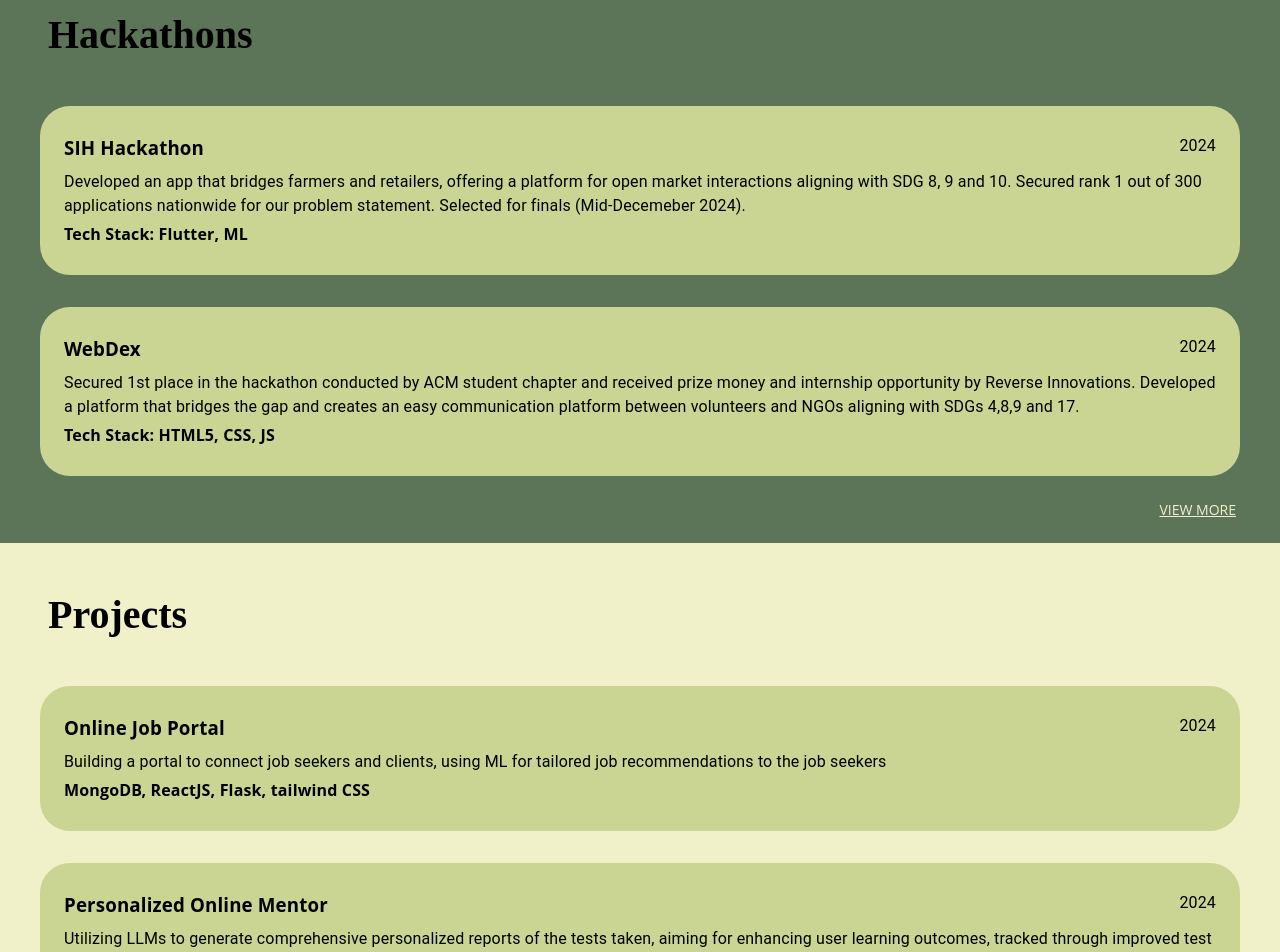
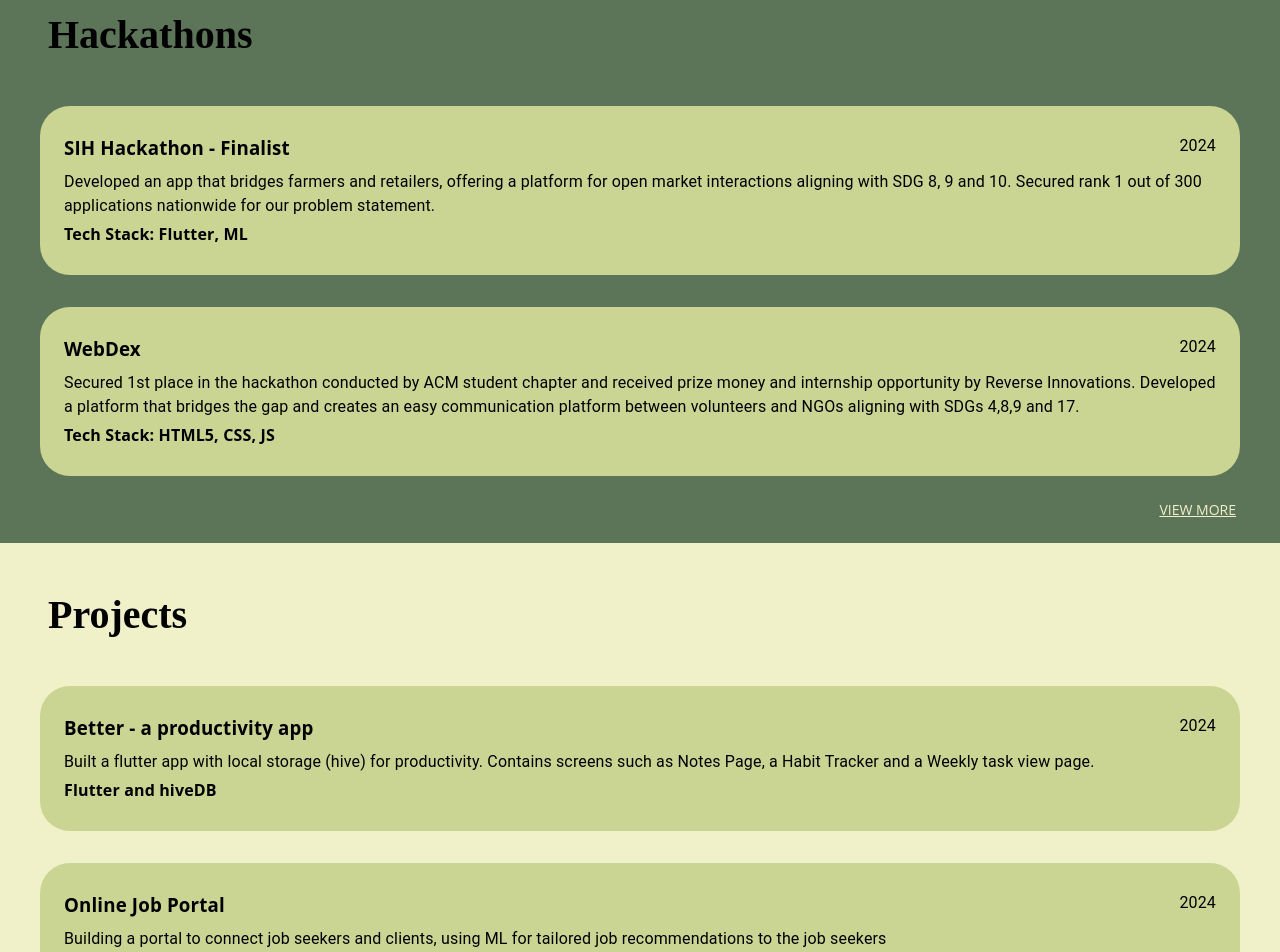
Before and after one commit to vilasini-v/vilasini-v-portfolio, a React (Create React App) app: page /work in a window 1280 px wide. Shown: the part 500-1452 px from the top of the page. Built offline with nearby package versions, Linux system fonts and the light colour scheme.

Commit message:
update as of 1st feb

```diff
--- a/src/components/home.js
+++ b/src/components/home.js
@@ -23,7 +23,7 @@ const Home=()=>{
         name: 'Vellore Institute of Technology',
         year: '2022-2026',
         specs: 'Bachelors of Technology in Computer Science',
-        grade: '9.15/10'
+        grade: '9.16/10'
         },
         {
             name: 'BASE PU college',
@@ -55,7 +55,10 @@ const Home=()=>{
             'pyTorch',
             'Langchain',
             'MongoDB',
-            'Flask'
+            'Flask',
+            'NodeJS',
+            'Django',
+            'AngularJS'
     ]
 
     return(
--- a/src/components/touch.js
+++ b/src/components/touch.js
@@ -10,7 +10,7 @@ const Touch = () => {
         <p>Get in touch with me!</p>
         <div className="contact-card">
             <div className='textContact'>
-            {/* <div className='line-2'><WhatsAppIcon style={{verticalAlign:"middle", fontSize:'2.5rem'}}/><span><a href='https://wa.me/918884734650'> +91 8884734650</a></span></div> */}
+            <div className='line-2'><WhatsAppIcon style={{verticalAlign:"middle", fontSize:'2.5rem'}}/><span><a href='https://wa.me/918884734650'> +91 8884734650</a></span></div>
             <div className='line-2'><EmailIcon style={{verticalAlign:"middle", fontSize:'2.5rem'}}/><span><a href='mailto:vilasiniivj@gmail.com'> vilasiniivj@gmail.com</a></span></div>
             <div className='line-2'><LinkedInIcon style={{verticalAlign:"middle", fontSize:'2.5rem'}}/><a href='https://www.linkedin.com/in/vilasini-vijay/'> vilasini-vijay</a></div>
             </div>
--- a/src/components/work.js
+++ b/src/components/work.js
@@ -16,16 +16,16 @@ const Work = () => {
         },
         {
           company:"Reverse Innovations",
-          year: "June 2024",
+          year: "July 2024",
           position:"Software Research Intern",
           desc:"Worked with flutter to produce a CRM application on the frontend side."
         }
     ];
     const hackathons=[
       {
-        name:"SIH Hackathon",
+        name:"SIH Hackathon - Finalist",
         year:"2024",
-        desc:"Developed an app that bridges farmers and retailers, offering a platform for open market interactions aligning with SDG 8, 9 and 10. Secured rank 1 out of 300 applications nationwide for our problem statement. Selected for finals (Mid-Decemeber 2024).",
+        desc:"Developed an app that bridges farmers and retailers, offering a platform for open market interactions aligning with SDG 8, 9 and 10. Secured rank 1 out of 300 applications nationwide for our problem statement.",
         techStacks:"Flutter, ML"
       },
         {
@@ -60,6 +60,13 @@ const Work = () => {
         }
     ];
     const projects=[
+      {
+        name: "Better - a productivity app",
+        link: "Not in app store yet",
+        year:'2024',
+        desc: 'Built a flutter app with local storage (hive) for productivity. Contains screens such as Notes Page, a Habit Tracker and a Weekly task view page.',
+        techStacks: "Flutter and hiveDB"
+      },
       {
         name:"Online Job Portal",
         link:"Not deployed",
```
